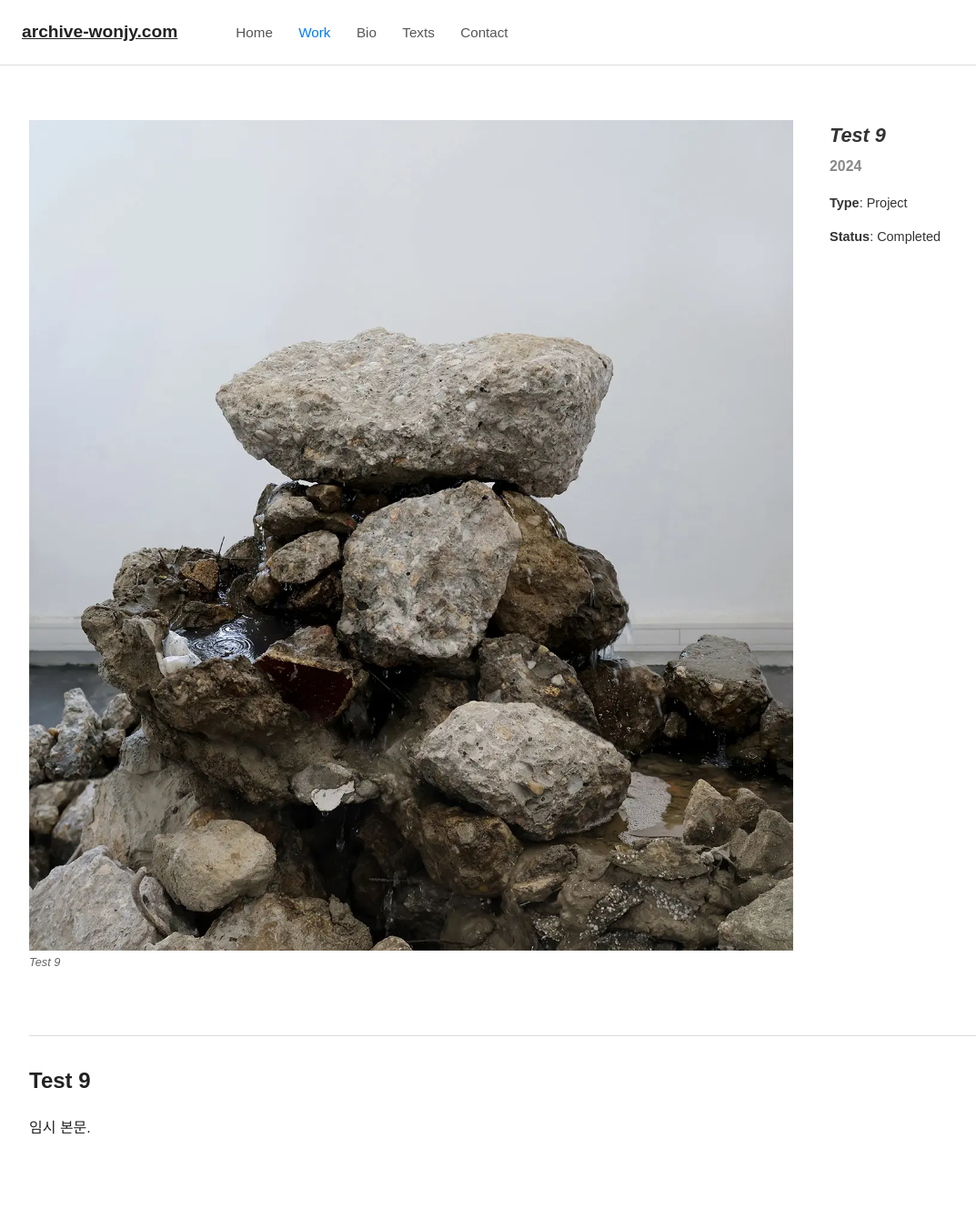
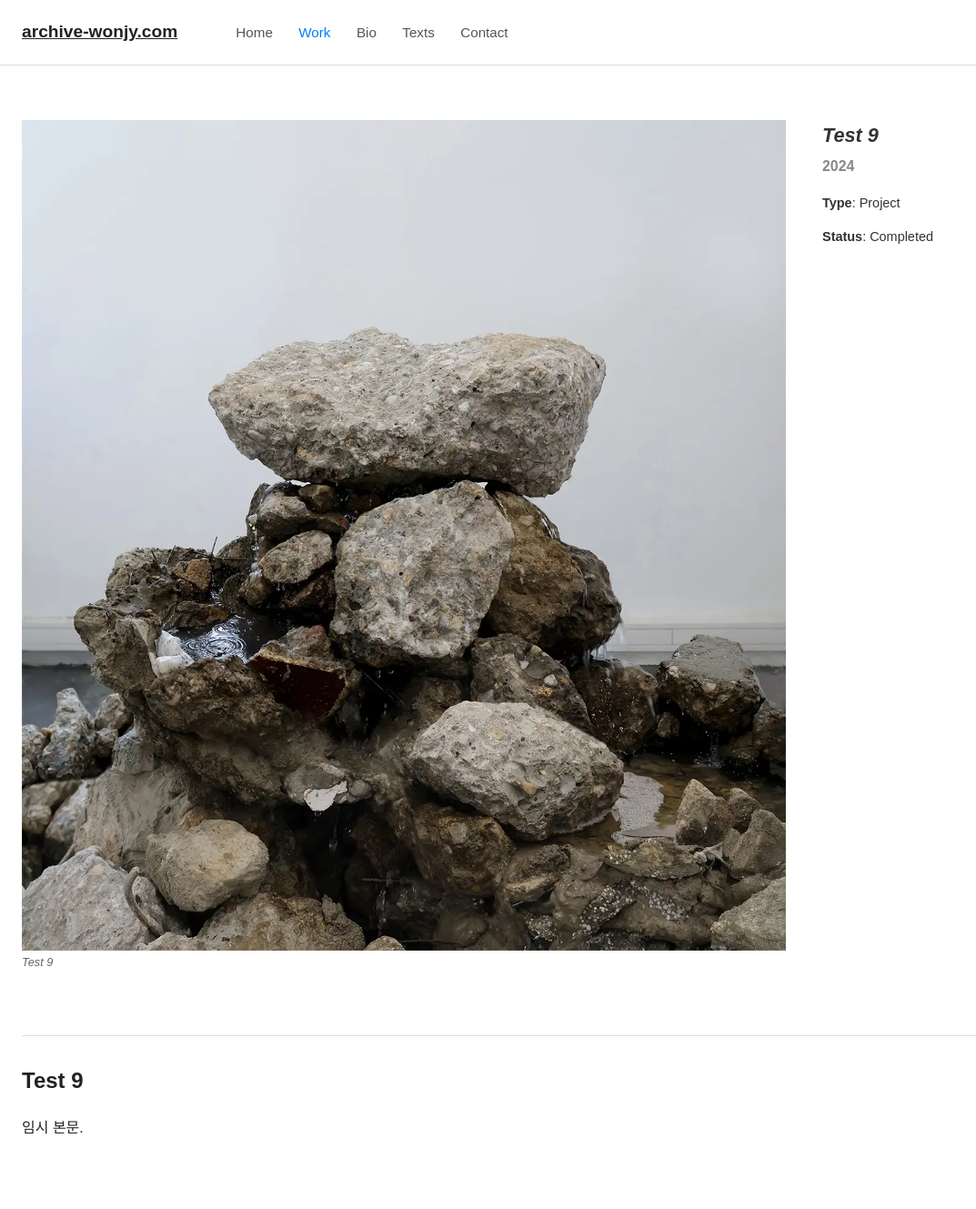
Before and after one commit to Won-Jy/archive-wonjy, a Jekyll site: the page built from work/2024/test-9.md, in a window 1280 px wide. Shown: the whole page at 91% size, without its empty margins (0-1073 px from the left). Built offline with Jekyll 4.4.1, drawn with Linux system fonts in a browser that asks for light colours.

Commit message:
Update work.html

```diff
--- a/_layouts/work.html
+++ b/_layouts/work.html
@@ -15,7 +15,7 @@
     nav a:hover, nav a.active { color: var(--blue); }
 
     /* Main container */
-    main { max-width:1200px; margin:0 auto; padding:60px 40px 60px 24px; }
+    main { max-width:1200px; margin:0; padding:60px 40px 60px 24px; }
 
     /* Intro (cover + meta) */
     .intro { display:flex; gap:40px; margin-bottom:0; align-items:flex-start; }
```
